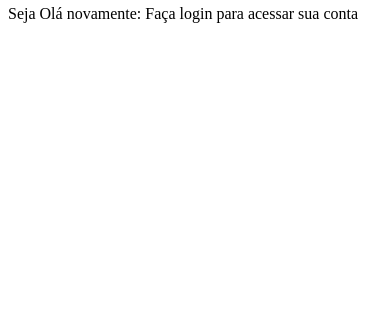
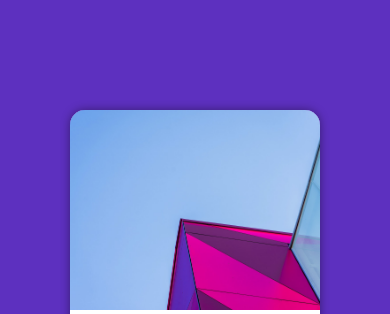
Before and after one commit to kelvencosta/projeto-login, a plain HTML site: page index.html in a window 390 px wide. Shown: the part 62-376 px from the top of the page. Drawn offline with Linux system fonts and the light colour scheme.

Commit message:
Criei mobile first mobile do projeto

```diff
--- a/estilos/style.css
+++ b/estilos/style.css
@@ -1 +1,51 @@
 @charset "UTF-8";
+
+/* colors
+    #5D30BF
+    #D904A0
+*/
+
+* {
+    font-family: system-ui, -apple-system, BlinkMacSystemFont, 'Segoe UI', Roboto, Oxygen, Ubuntu, Cantarell, 'Open Sans', 'Helvetica Neue', sans-serif;
+    padding: 0px;
+    margin: 0px;
+    box-sizing: border-box;
+}
+
+body, html{
+    background-color: #5D30BF;
+    width: 100vw;
+    height: 100vh;
+}
+
+main {
+    position: relative;
+    height: 100vh;
+    width: 100vw;
+}
+
+section#login {
+    position: absolute;
+    background-color: white;
+    overflow: hidden;
+    width: 250px;
+    height: 500px;
+    border-radius: 15px;
+    left: 50%;
+    top: 50%;
+    transform: translate(-50%, -50%);
+    box-shadow: 0px 0px 10px rgba(0, 0, 0, 0.411);
+}
+
+section#login > div#img {
+    display: block;
+    background: #5D30BF url(../imagens/pexels-scott-webb-532561.jpg) no-repeat;
+    background-size: cover;
+    background-position: bottom right;
+    height: 200px;
+}
+
+section#login > div#form {
+    display: block;
+    padding: 10px;
+}
--- a/index.html
+++ b/index.html
@@ -12,12 +12,12 @@
         <section id="login">
 
             <div id="img">
-
+                    <!-- img no css -->
             </div>
 
             <div id="form">
                 <h1>Login</h1>
-                <p>Seja Olá novamente: Faça login para acessar sua conta</p>
+                <p>Olá novamente: Faça login para acessar sua conta</p>
                 <form action="login.php" method="post">
 
                 </form>
```
